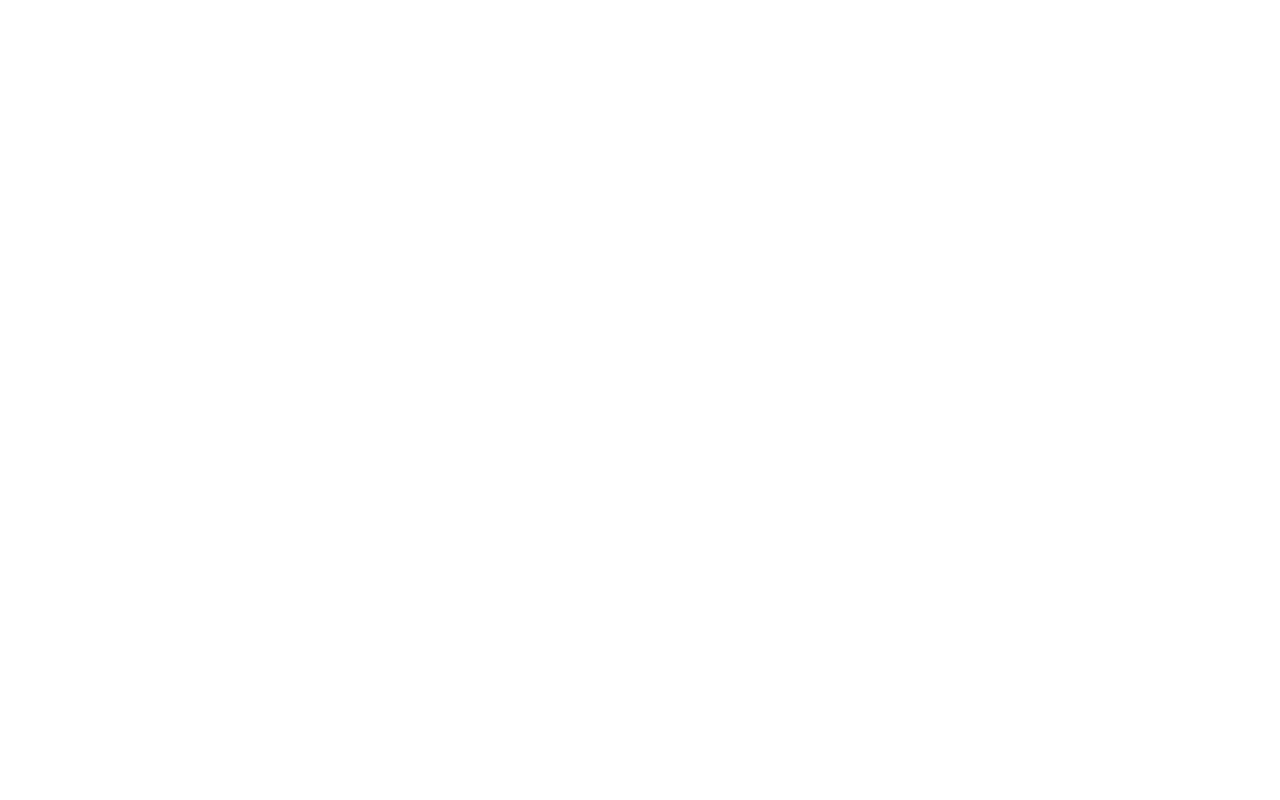
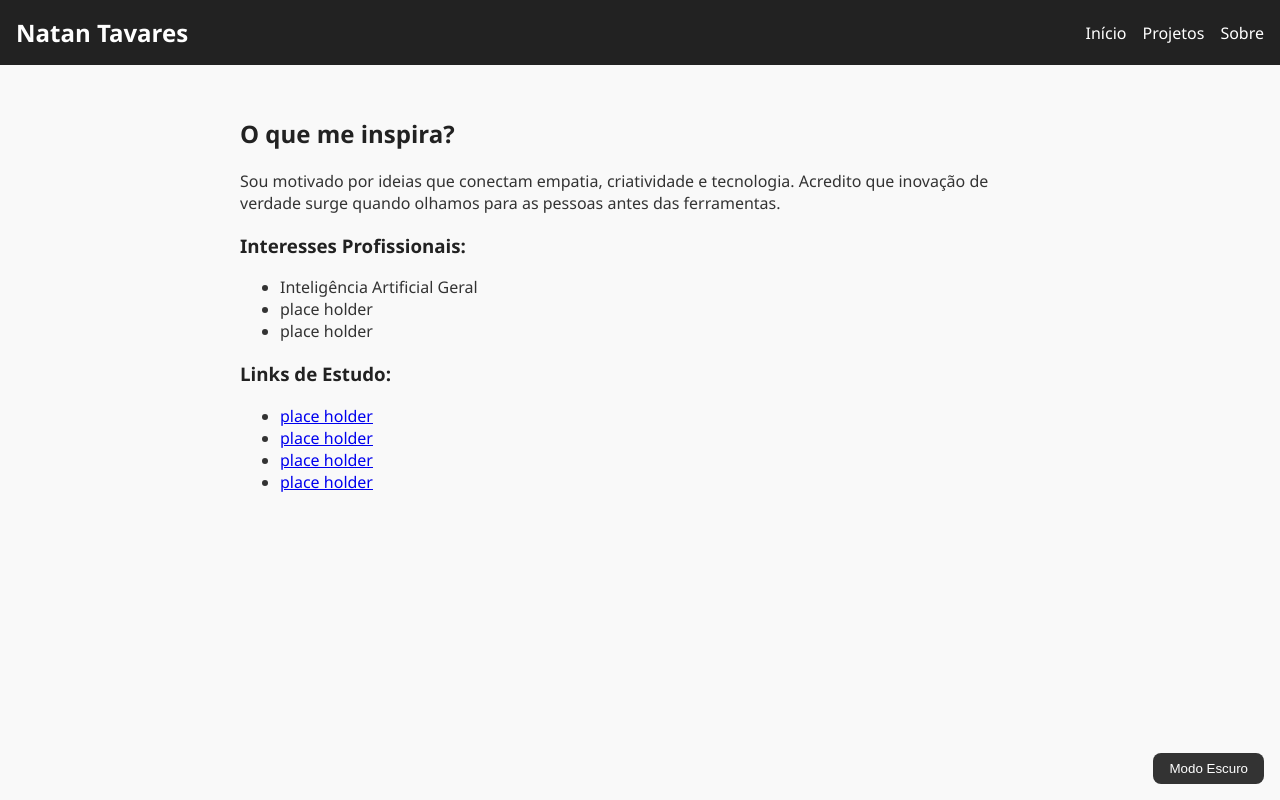
Before and after one commit to Natan-Tavares/Portifolio, a plain HTML site: page sobre.html in a window 1280 px wide. Drawn offline with Linux system fonts and the light colour scheme.

Commit message:
atualiza paginas

```diff
--- a/index.html
+++ b/index.html
@@ -1,5 +1,32 @@
-<section class="hero">
-    <h1>Olá, eu sou Natan!</h1>
-    <p>Estudante de Ciência da Computação focado em Inteligência Artificial, acessibilidade e soluções criativas.</p>
-    <a href="projetos.html">Ver meus projetos</a>
-  </section>
+<html lang="pt-BR">
+<head>
+  <meta charset="UTF-8">
+  <meta name="viewport" content="width=device-width, initial-scale=1.0">
+  <title>Natan Tavares | Portfólio</title>
+  <link rel="stylesheet" href="style.css">
+</head>
+<body>
+  <header>
+    <nav>
+      <h1>Natan Tavares</h1>
+      <ul class="menu">
+        <li><a href="index.html">Início</a></li>
+        <li><a href="projetos.html">Projetos</a></li>
+        <li><a href="sobre.html">Sobre</a></li>
+      </ul>
+    </nav>
+  </header>
+
+  <main class="intro">
+    <section>
+      <h2>Olá!</h2>
+      <p>Sou estudante de Ciência da Computação na CESAR School e estou me especializando em Inteligência Artificial e Machine Learning.</p>
+      <p>Tenho interesse em pesquisa em IA Geral.</p>
+      <p>Email: <a href="mailto:contatonatantavares@gmail.com">contatonatantavares@gmail.com</a></p>
+      <p>LinkedIn: <a href="https://www.linkedin.com/in/natantavares/">natantavares</a></p>
+    </section>
+  </main>
+
+  <script src="script.js"></script>
+</body>
+</html>
--- a/script.js
+++ b/script.js
@@ -0,0 +1,9 @@
+const btn = document.createElement('button');
+btn.id = 'toggle-dark-mode';
+btn.textContent = 'Modo Escuro';
+document.body.appendChild(btn);
+
+btn.addEventListener('click', () => {
+  document.body.classList.toggle('dark');
+  btn.textContent = document.body.classList.contains('dark') ? 'Modo Claro' : 'Modo Escuro';
+});
--- a/sobre.html
+++ b/sobre.html
@@ -0,0 +1,44 @@
+<html lang="pt-BR">
+<head>
+  <meta charset="UTF-8">
+  <meta name="viewport" content="width=device-width, initial-scale=1.0">
+  <title>Sobre | Natan Tavares</title>
+  <link rel="stylesheet" href="style.css">
+</head>
+<body>
+  <header>
+    <nav>
+      <h1>Natan Tavares</h1>
+      <ul class="menu">
+        <li><a href="index.html">Início</a></li>
+        <li><a href="projetos.html">Projetos</a></li>
+        <li><a href="sobre.html">Sobre</a></li>
+      </ul>
+    </nav>
+  </header>
+
+  <main class="conteudo">
+    <section>
+      <h2>O que me inspira?</h2>
+      <p>Sou motivado por ideias que conectam empatia, criatividade e tecnologia. Acredito que inovação de verdade surge quando olhamos para as pessoas antes das ferramentas.</p>
+
+      <h3>Interesses Profissionais:</h3>
+      <ul>
+        <li>Inteligência Artificial Geral</li>
+        <li>place holder</li>
+        <li>place holder</li>
+      </ul>
+
+      <h3>Links de Estudo:</h3>
+      <ul>
+        <li><a href="link" target="_blank">place holder</a></li>
+        <li><a href="link" target="_blank">place holder</a></li>
+        <li><a href="link" target="_blank">place holder</a></li>
+        <li><a href="link" target="_blank">place holder</a></li>
+      </ul>
+    </section>
+  </main>
+
+  <script src="script.js"></script>
+</body>
+</html>
--- a/style.css
+++ b/style.css
@@ -0,0 +1,89 @@
+body {
+    margin: 0;
+    font-family: 'Segoe UI', sans-serif;
+    background-color: #f9f9f9;
+    color: #333;
+  }
+
+  header {
+    background-color: #222;
+    color: white;
+    padding: 1rem;
+  }
+
+  nav {
+    display: flex;
+    justify-content: space-between;
+    align-items: center;
+    flex-wrap: wrap;
+  }
+
+  nav h1 {
+    margin: 0;
+    font-size: 1.5rem;
+  }
+
+  .menu {
+    list-style: none;
+    display: flex;
+    gap: 1rem;
+    margin: 0;
+    padding: 0;
+  }
+
+  .menu a {
+    color: white;
+    text-decoration: none;
+  }
+
+  .menu a:hover {
+    text-decoration: underline;
+  }
+
+  main.conteudo, main.intro {
+    padding: 2rem;
+    display: flex;
+    flex-direction: column;
+    gap: 1.5rem;
+    max-width: 800px;
+    margin: auto;
+  }
+
+  h2, h3 {
+    color: #222;
+  }
+
+  footer {
+    background-color: #222;
+    color: white;
+    text-align: center;
+    padding: 1rem;
+    margin-top: 2rem;
+  }
+
+  body.dark {
+    background-color: #1a1a1a;
+    color: #eee;
+  }
+  body.dark header,
+  body.dark footer {
+    background-color: #111;
+  }
+  body.dark .menu a {
+    color: #eee;
+  }
+  body.dark h2, body.dark h3 {
+    color: #fff;
+  }
+
+  #toggle-dark-mode {
+    position: fixed;
+    bottom: 1rem;
+    right: 1rem;
+    padding: 0.5rem 1rem;
+    background: #333;
+    color: #fff;
+    border: none;
+    border-radius: 8px;
+    cursor: pointer;
+  }
```
Also changed, not shown: projetos.html (+32 -0 lines).
